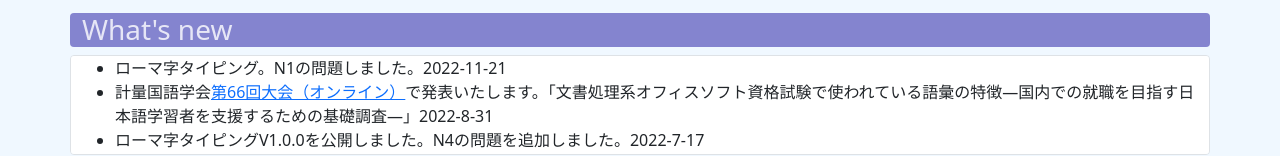
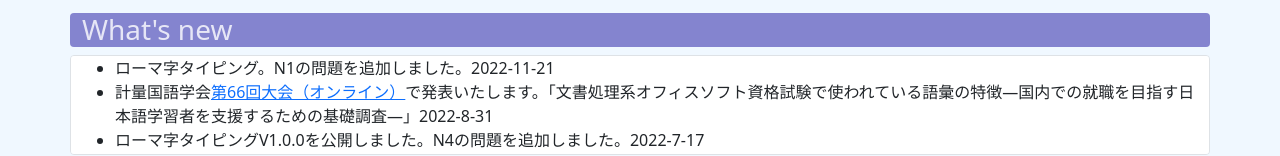
Before and after one commit to oosakiken1/wakariyasuinihongo, a plain HTML site: page index.html in a window 1280 px wide. Shown: the part 309-465 px from the top of the page. Drawn offline with nearby package versions, Linux system fonts and the light colour scheme.

Commit message:
typo修正

```diff
--- a/index.html
+++ b/index.html
@@ -38,7 +38,7 @@
                 <div class="w-100"></div>
                 <div class="col mb-2 overflow-auto border rounded bg-white" style="height: 100px;">
                     <ul>
-                        <li>ローマ字タイピング。N1の問題しました。2022-11-21</li>
+                        <li>ローマ字タイピング。N1の問題を追加しました。2022-11-21</li>
                         <li>計量国語学会<a href="https://sites.google.com/view/mathling2022">第66回大会（オンライン）</a>で発表いたします。「文書処理系オフィスソフト資格試験で使われている語彙の特徴―国内での就職を目指す日本語学習者を支援するための基礎調査―」2022-8-31</li>
                         <li>ローマ字タイピングV1.0.0を公開しました。N4の問題を追加しました。2022-7-17</li>
                         <li>ローマ字タイピングV0.0.5を仮公開しました。配布用URL作成機能を追加しました。2022-5-19</li>
```
